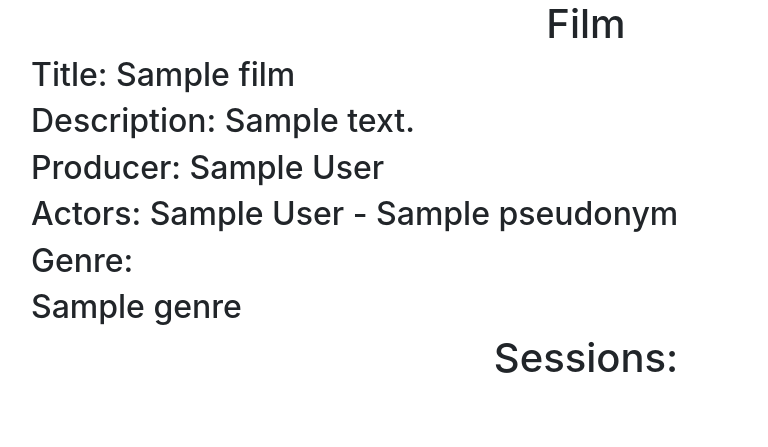
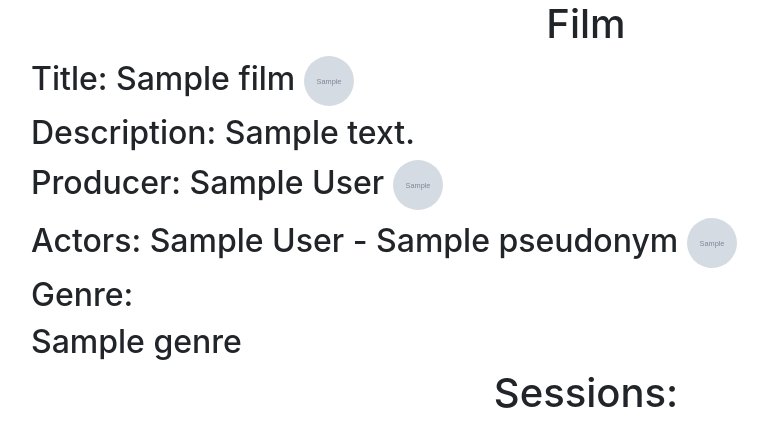
Before and after one commit to NikitaZhukovsky/cinema-django, a Django app: template cinema_django/catalog/templates/film_detail.html in a window 1280 px wide. Shown: the part 56-503 px from the top of the page, without its empty margins (54-822 px from the left). Run offline with Django 5.2, Linux system fonts and the light colour scheme; the template is opened without the code that fills it: most values are stand-ins (such as "Sample title", 1, 10 or a date in 2020); grey boxes marked "Sample" are stand-in pictures; some libraries are stand-ins or nearby versions.

Commit message:
Add images

```diff
--- a/cinema_django/catalog/models.py
+++ b/cinema_django/catalog/models.py
@@ -27,7 +27,7 @@ class Actor(models.Model):
     date_of_birth = models.DateField()
     date_of_death = models.DateField()
     country = models.ForeignKey(Country, on_delete=models.CASCADE)
-    photo = models.ImageField(upload_to='cinema_django/images/')
+    photo = models.ImageField(upload_to='actor/images/')
 
     def __str__(self):
         return (f"{self.first_name}"
@@ -41,7 +41,7 @@ class Producer(models.Model):
     date_of_birth = models.DateField()
     date_of_death = models.DateField()
     country = models.ForeignKey(Country, on_delete=models.CASCADE)
-    photo = models.ImageField(upload_to='cinema_django/images/')
+    photo = models.ImageField(upload_to='producer/images/')
 
     def __str__(self):
         return (f"{self.first_name}"
@@ -55,7 +55,7 @@ class Film(models.Model):
     actor = models.ForeignKey(Actor, on_delete=models.CASCADE)
     genre = models.ManyToManyField(Genre)
     rating = models.FloatField(null=False)
-    photo = models.ImageField(upload_to='cinema_django/images/')
+    photo = models.ImageField(upload_to='film/images/')
 
     def display_genre(self):
         return ', '.join([genre.name for genre in self.genre.all()])
--- a/cinema_django/catalog/templates/film_detail.html
+++ b/cinema_django/catalog/templates/film_detail.html
@@ -7,10 +7,19 @@
         text-align: center;
     }
 </style>
-    <h2>Title: {{film.title }}</h2>
+    <h2>Title: {{film.title }} <img src="{{ film.photo.url }}" height="50" width="50" class="round-image"></h2>
+
+<style>
+    .round-image {
+        border-radius: 50%;
+    }
+</style>
+
     <h2>Description: {{film.description }}</h2>
-    <h2>Producer: {{ film.producer.first_name}} {{book.producer.last_name}}</h2>
-    <h2>Actors: {{ film.actor.first_name}} {{book.actor.last_name}} - {{book.actor.pseudonym }}</h2>
+    <h2>Producer: {{ film.producer.first_name}} {{book.producer.last_name}}
+        <img src="{{ film.producer.photo.url }}" height="50" width="50" class="round-image"></h2>
+    <h2>Actors: {{ film.actor.first_name}} {{book.actor.last_name}} - {{book.actor.pseudonym }}
+        <img src="{{ film.actor.photo.url }}" height="50" width="50" class="round-image"></h2>
     <h2>Genre: </h2>
     {% for genre in film.genre.all %}
         <h2> {{ genre.name }} {% if not forloop.last %}, {% endif %}</h2>
--- a/cinema_django/cinema_django/settings.py
+++ b/cinema_django/cinema_django/settings.py
@@ -129,6 +129,9 @@ USE_TZ = True
 
 STATIC_URL = 'static/'
 
+MEDIA_URL = '/media/'
+MEDIA_ROOT = os.path.join(BASE_DIR, 'media')
+
 
 # Default primary key field type
 # https://docs.djangoproject.com/en/5.0/ref/settings/#default-auto-field
--- a/cinema_django/cinema_django/urls.py
+++ b/cinema_django/cinema_django/urls.py
@@ -16,10 +16,13 @@ Including another URLconf
 """
 from django.contrib import admin
 from django.urls import path, include
-
+from django.conf.urls.static import static
+from django.conf import settings
 
 urlpatterns = [
     path('admin/', admin.site.urls),
     path('', include('catalog.urls')),
     path('', include('users.urls'))
 ]
+
+urlpatterns += static(settings.MEDIA_URL, document_root=settings.MEDIA_ROOT)
```
